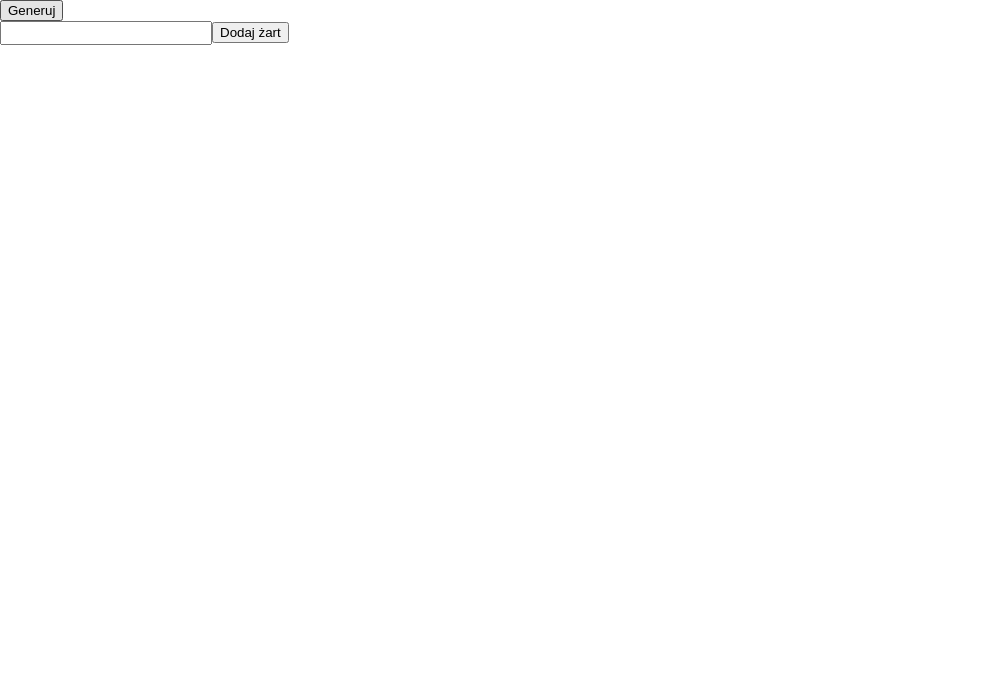
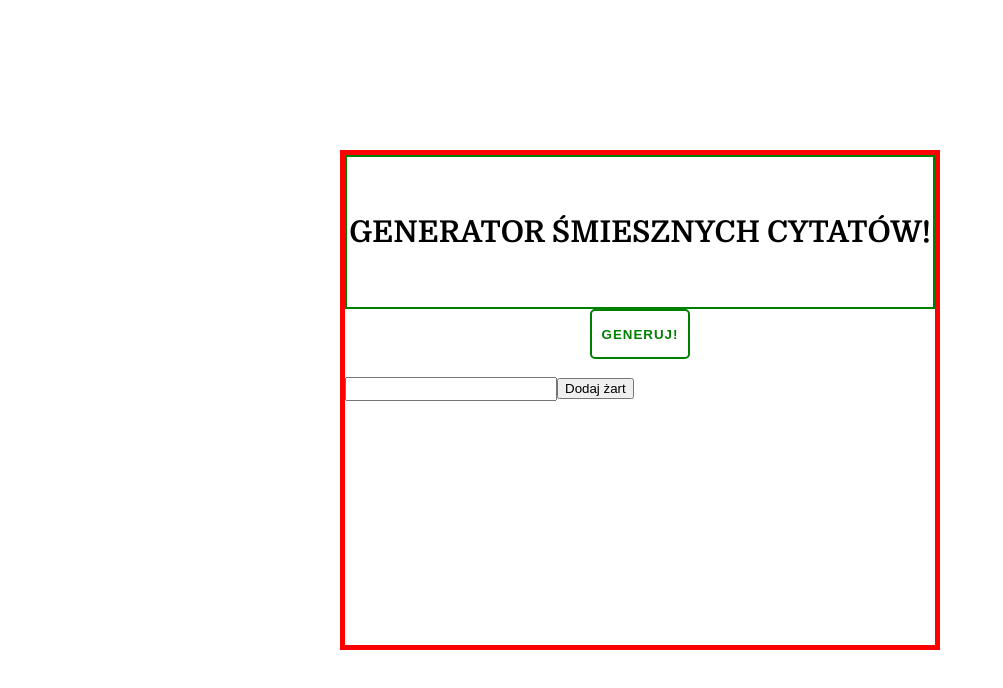
Before and after one commit to mstankiewicz1/JokeApp, a React app: page / in a window 1280 px wide. Shown: the top 688 px of the page, without its empty margins (0-1003 px from the left). Built offline with nearby package versions, Linux system fonts and the light colour scheme.

Commit message:
Postępy 21.07.19r godz 15:15

```diff
--- a/css/style.css
+++ b/css/style.css
@@ -0,0 +1,52 @@
+* {
+    box-sizing: border-box;
+}
+
+
+.container {
+    width: 600px;
+    height: 500px;
+    border: 5px solid red;
+    position: absolute;
+    top: 0;
+    right: 0;
+    bottom: 0;
+    left: 0;
+    margin: auto;
+}
+
+.mainTitle {
+    text-align: center;
+    line-height: 150px;
+    font-size: 30px;
+    font-weight: 700;
+    font-family: 'Domine', serif;
+    border: 2px solid green;
+}
+
+.generationButton {
+    display: block;
+    margin: 0 auto;
+    height: 50px;
+    width: 100px;
+    letter-spacing: 1px;
+    border-radius: 5px;
+    border: 2px solid green;
+    background-color: white;
+    color: green;
+    font-weight: 700;
+}
+
+.generationButton:hover {
+   color: white;
+    background-color: green;
+    transition-duration: .4s;
+}
+
+
+/*//////////////////////////////*/
+.writeQuote {
+    text-align: center;
+    position: absolute;
+    top: 200px;
+}
--- a/index.html
+++ b/index.html
@@ -5,6 +5,7 @@
     <title>QuoteApp</title>
     <link rel="stylesheet" href="css/reset.css">
     <link rel="stylesheet" href="css/style.css">
+    <link href="https://fonts.googleapis.com/css?family=Domine:400,700&display=swap" rel="stylesheet">
 </head>
 <body>
     <div id="app"></div>
--- a/js/App.jsx
+++ b/js/App.jsx
@@ -16,7 +16,7 @@ class Index extends React.Component {
             "Wiedza polega na tym, że mamy świadomość, iż pomidor to owoc. Mądrość polega na tym, że nie dodajemy go do sałatki owocowej",
             "Zawsze pożyczaj pieniądze od pesymistów. Nie będzie spodziewał się ich zwrotu",
             "Szaleństwo jest dziedziczne. Dostajesz na głowę z powodu swoich dzieci",
-            "Makler zachęcał mnie do zakupu akcji, które potroją swoją wartość każdego roku. Powiedziałem mu: \"W moim wieku nie kupuję nawet zielonych bananów",
+            "Makler zachęcał mnie do zakupu akcji, które potroją swoją wartość każdego roku. Powiedziałem mu: W moim wieku nie kupuję nawet zielonych bananów",
             "Chodzenie do kościoła nie czyni cię bardziej chrześcijaninem, niż stanie w garażu czyni cię samochodem",
             "Jeśli kradniesz od jednego autora, to plagiat. Jeśli kradniesz od wielu, to są badania",
             "Kiedy umrę, chcę odejść spokojnie, jak mój dziadek, we śnie. Nie chcę odchodzić krzycząc i wrzeszcząc, jak pasażerowie w jego samochodzie",
@@ -61,10 +61,10 @@ class Index extends React.Component {
 
     render() {
         return (
-            <div>
-                <p></p>
-                {this.state.option ? <h1>{this.state.option}</h1> : null }
-                <button onClick={this.handleShowOption}>Generuj</button>
+            <div className="container">
+                <p className="mainTitle">GENERATOR ŚMIESZNYCH CYTATÓW!</p>
+                <p className="writeQuote">{this.state.option ? <h1>{this.state.option}</h1> : null }</p>
+                <button className="generationButton" onClick={this.handleShowOption}>GENERUJ!</button>
                 <br/>
                 <input type="text" value={this.state.value} onChange={this.handleWriteJoke}/>
                 <button onClick={this.handleAddJoke}>Dodaj żart</button>
```
Also changed, not shown: js/out.js.
